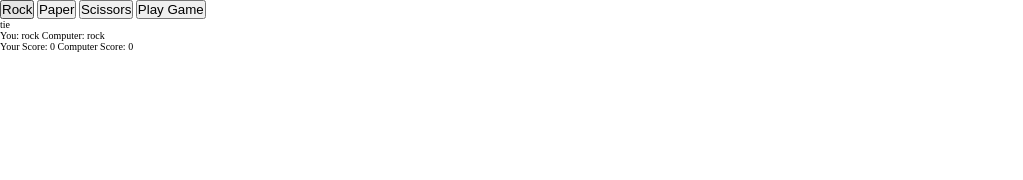
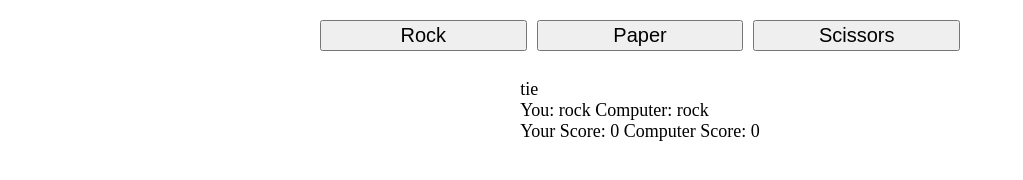
Before and after one commit to DoomK1ll3r/odin-rps, a plain HTML site: page index.html in a window 1280 px wide. Both pictures are taken after a click on the button "Rock". Shown: the whole page, without its empty margins (0-1023 px from the left). Drawn offline with Linux system fonts and the light colour scheme.

Commit message:
Align elements and give simple style

```diff
--- a/script.js
+++ b/script.js
@@ -5,6 +5,7 @@ const rockButton = document.getElementById("rock");
 const paperButton = document.getElementById("paper");
 const scissorsButton = document.getElementById("scissors");
 const resultsDiv = document.getElementById("results");
+let message;
 
 function getComputerChoice (){
   let value = Math.floor(Math.random() * 3);
@@ -75,9 +76,12 @@ function playRound (humanChoice, computerChoice) {
       state = "tie";
     }
   }
-  resultsDiv.innerHTML += `<p>${state}
+  message = document.createElement("p");
+  message.innerHTML = `${state}
                 <br> You: ${humanChoice} Computer: ${computerChoice}
-                <br> Your Score: ${humanScore} Computer Score: ${computerScore}</p>`;
+                <br> Your Score: ${humanScore} Computer Score: ${computerScore}`;
+  resultsDiv.prepend(message);
+
   if(humanScore == 5) {
     resultsDiv.innerHTML = `<p>You win the game!
                            <br>Your Score: ${humanScore} Computer Score: ${computerScore}</p>`;
@@ -115,3 +119,5 @@ rockButton.addEventListener("click", () => playRound("rock",getComputerChoice())
 paperButton.addEventListener("click", () => playRound("paper", getComputerChoice()));
 scissorsButton.addEventListener("click", () => playRound("scissors", getComputerChoice()));
 playButton.addEventListener("click", () => playGame());
+
+playGame();
--- a/styles.css
+++ b/styles.css
@@ -7,3 +7,36 @@
     margin: 0;
     box-sizing: border-box;
 }
+
+main {
+    font-size: 1.8rem;
+    display: flex;
+    flex-direction: column;
+    align-items: center;
+    justify-content: center;
+}
+
+#buttons-div {
+    padding: 2rem 0;
+    width: 50%;
+    display: flex;
+    justify-content: space-evenly;
+    flex-direction: row;
+    gap: 1rem;
+}
+
+#results {
+    height: 30%;
+    min-height: 500px;
+    overflow: scroll;
+}
+
+p {
+    padding: 0.75rem 0;
+}
+
+button {
+    flex: 2 0 0;
+    padding: 0.2rem 0.2rem;
+    font-size: 2rem;
+}
```
